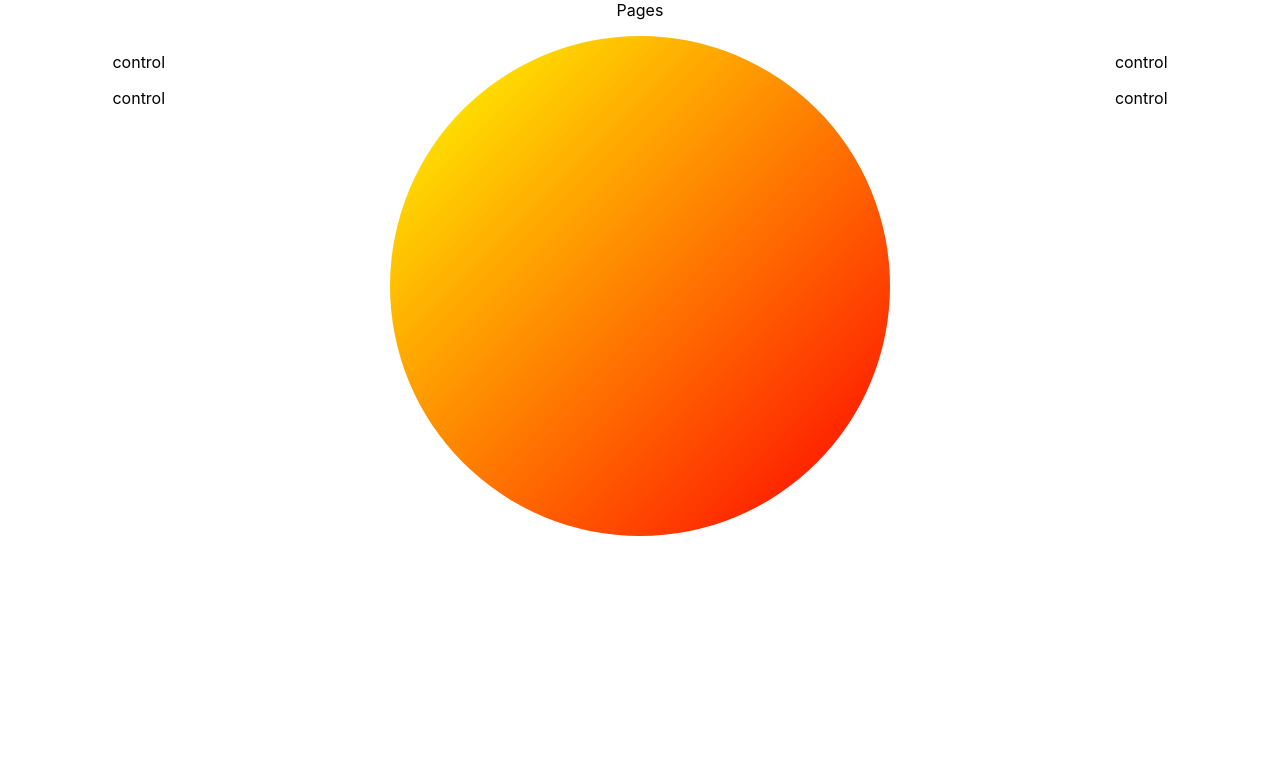
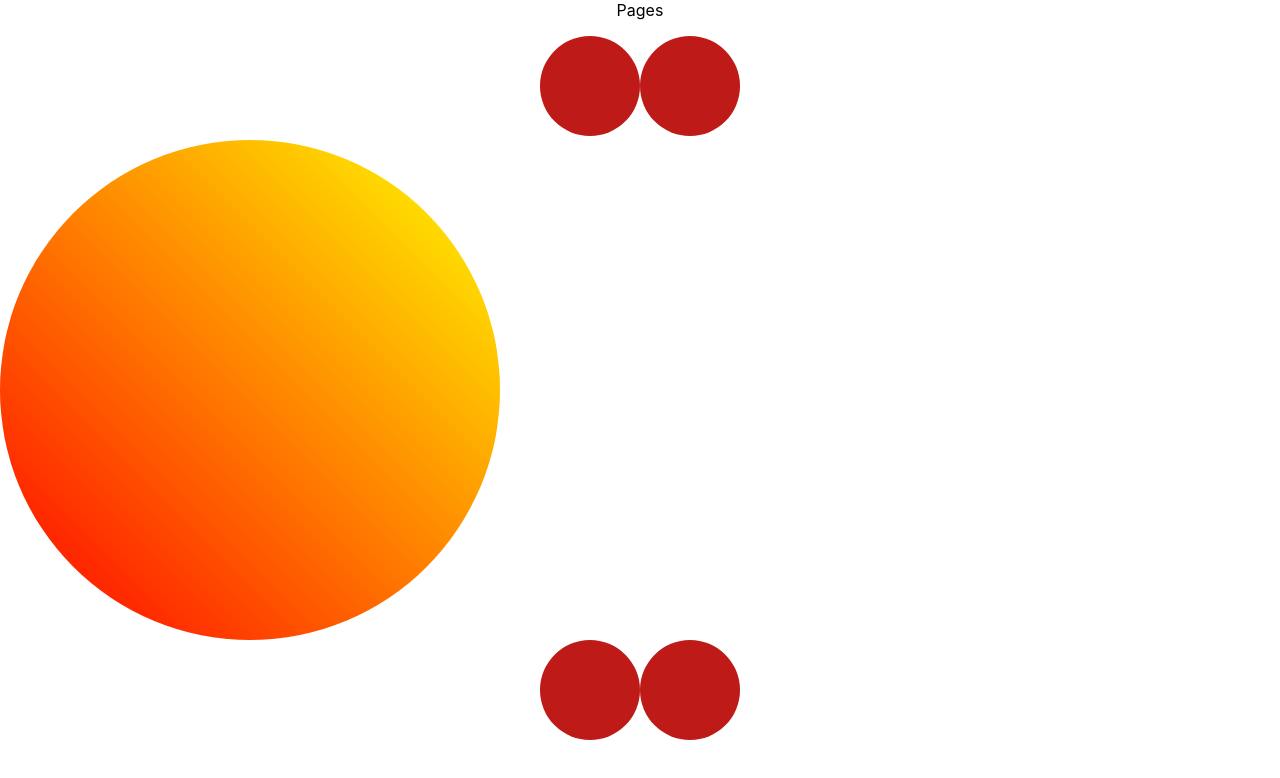
Before and after one commit to mikhomak/Appizza, a React (Create React App) app in the folder appizza/: page / in a window 1280 px wide. Shown: the top 778 px of the page. Built offline with nearby package versions, Linux system fonts and the light colour scheme.

Commit message:
added tomato css

```diff
--- a/appizza/src/components/pizzaContainer/PizzaContainer.module.css
+++ b/appizza/src/components/pizzaContainer/PizzaContainer.module.css
@@ -2,6 +2,7 @@
     width: 100%;
     display: flex;
     justify-content: space-around;
+    flex-direction: column;
 }
 
 @media (max-width: 400px) {
--- a/appizza/src/components/pizzaContainer/pizzaControls/pizzaControl/PizzaControl.js
+++ b/appizza/src/components/pizzaContainer/pizzaControls/pizzaControl/PizzaControl.js
@@ -1,5 +1,8 @@
 import React from 'react';
+import classes from './PizzaControl.module.css';
+const pizzaControl = (props) => (
+    <div className={classes.Tomate}/>
 
-const pizzaControl = (props) => (<p>control</p>);
+);
 
 export default pizzaControl;
--- /dev/null
+++ b/appizza/src/components/pizzaContainer/pizzaControls/pizzaControl/PizzaControl.module.css
@@ -0,0 +1,7 @@
+.Tomate{
+    height: 100px;
+    width: 100px;
+    background-color: #bd1a18;
+    border-radius: 50%;
+    display: inline-block;
+}
```
